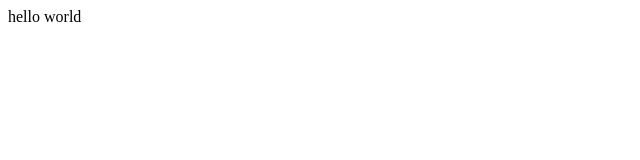
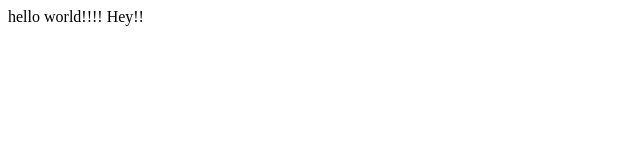
Before and after one commit to rautachal/intro-rep, a plain HTML site: page index.html in a window 1280 px wide. Shown: the full height of the page, 0-640 px from the left. Drawn offline with Linux system fonts and the light colour scheme.

Commit message:
second commit

```diff
--- a/index.html
+++ b/index.html
@@ -5,7 +5,8 @@
     <title></title>
   </head>
   <body>
-    hello world
+    hello world!!!!
+    Hey!!
 
   </body>
 </html>
--- /dev/null
+++ b/styel.css
@@ -0,0 +1,3 @@
+body{
+  background-color: #ccc;
+}
```
